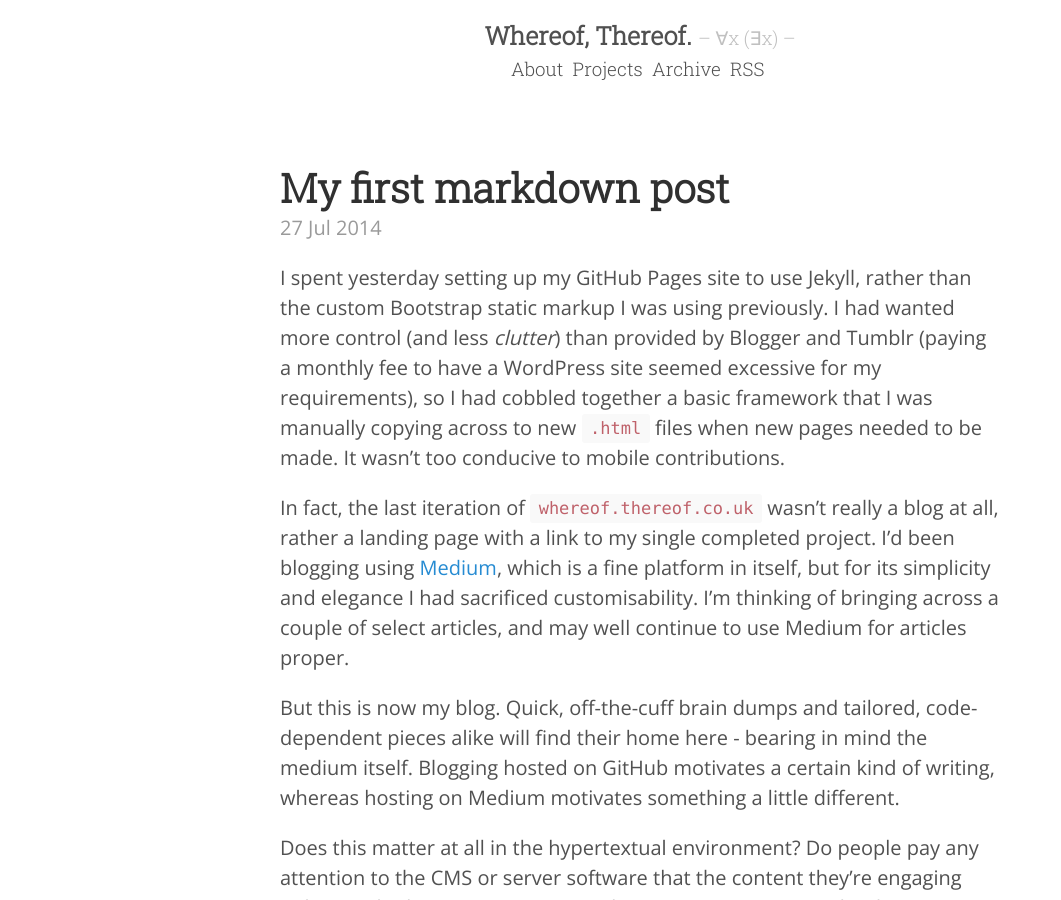
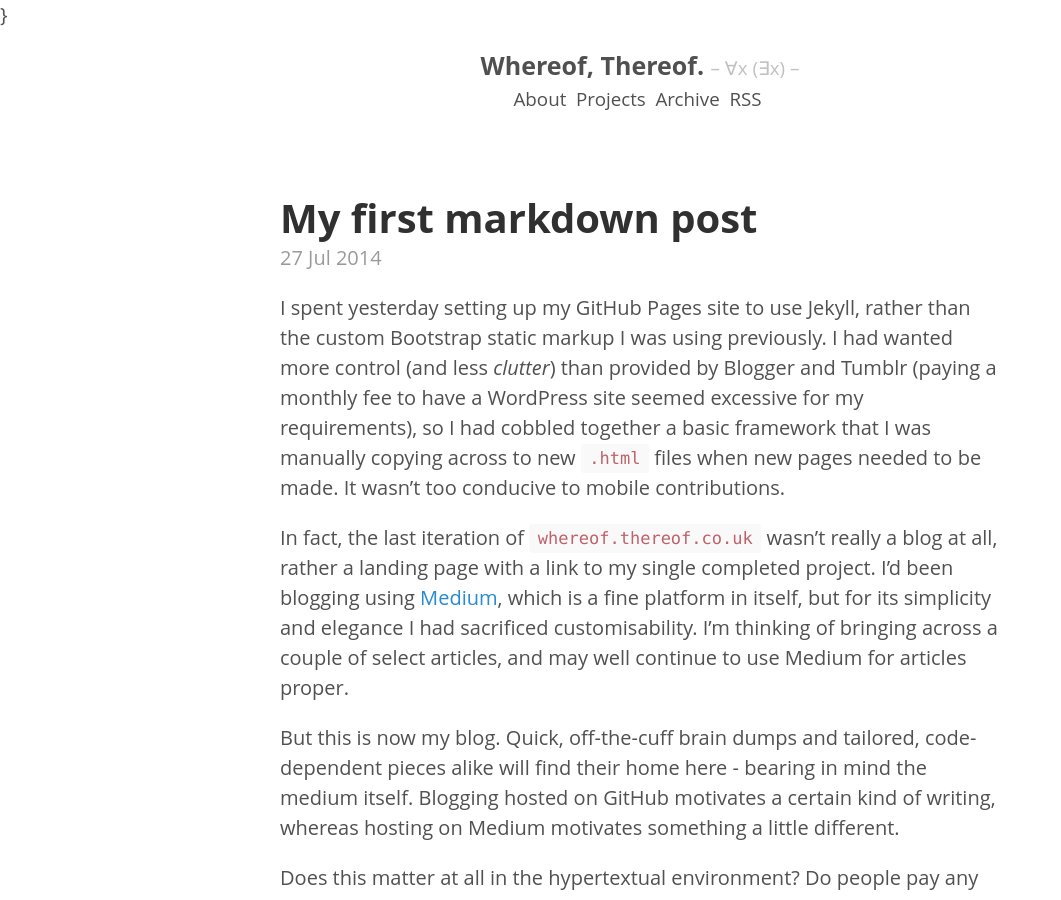
Before and after one commit to robSafar/whereof-thereof.github.io, a Jekyll site: the page built from _posts/2014-07-27-my-first-markdown-post.md, in a window 1280 px wide and 900 px high. Shown: the whole window, without its empty margins (0-1061 px from the left). Built offline with Jekyll 4.4.1, drawn with Linux system fonts in a browser that asks for light colours; comment, search, counter and statistics services are not loaded.

Commit message:
New fonts

```diff
--- a/_includes/head.html
+++ b/_includes/head.html
@@ -17,7 +17,7 @@
   <link rel="stylesheet" href="{{ site.baseurl }}public/css/poole.css">
   <link rel="stylesheet" href="{{ site.baseurl }}public/css/syntax.css">
   <!-- Fonts -->
-  <link href='http://fonts.googleapis.com/css?family=Roboto+Slab:300|Open+Sans' rel='stylesheet' type='text/css'>
+  <link href='http://fonts.googleapis.com/css?family=Lato|Lora' rel='stylesheet' type='text/css'>}
 
   <!-- Icons -->
   <link rel="apple-touch-icon-precomposed" sizes="144x144" href="{{ site.baseurl }}public/apple-touch-icon-precomposed.png">
```
